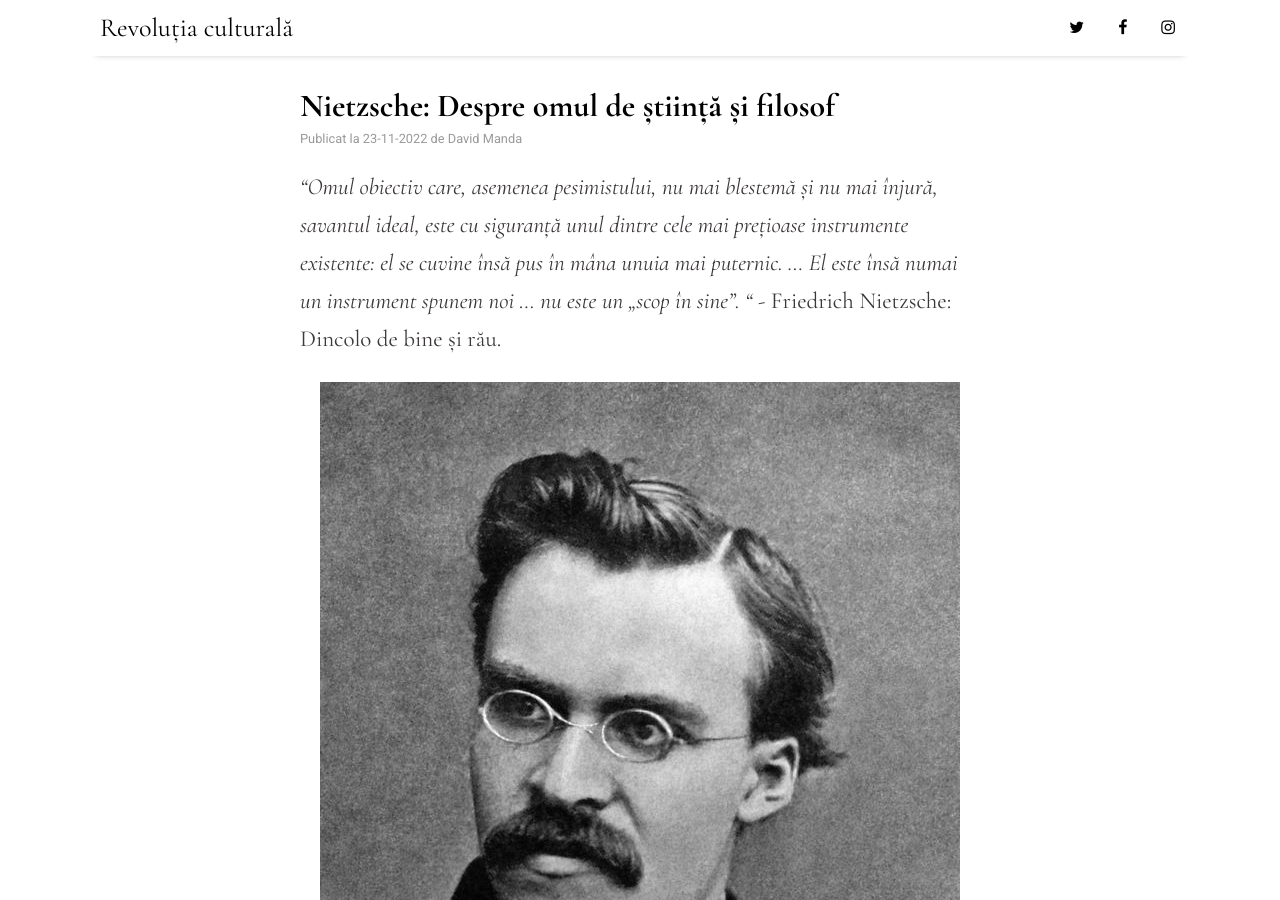
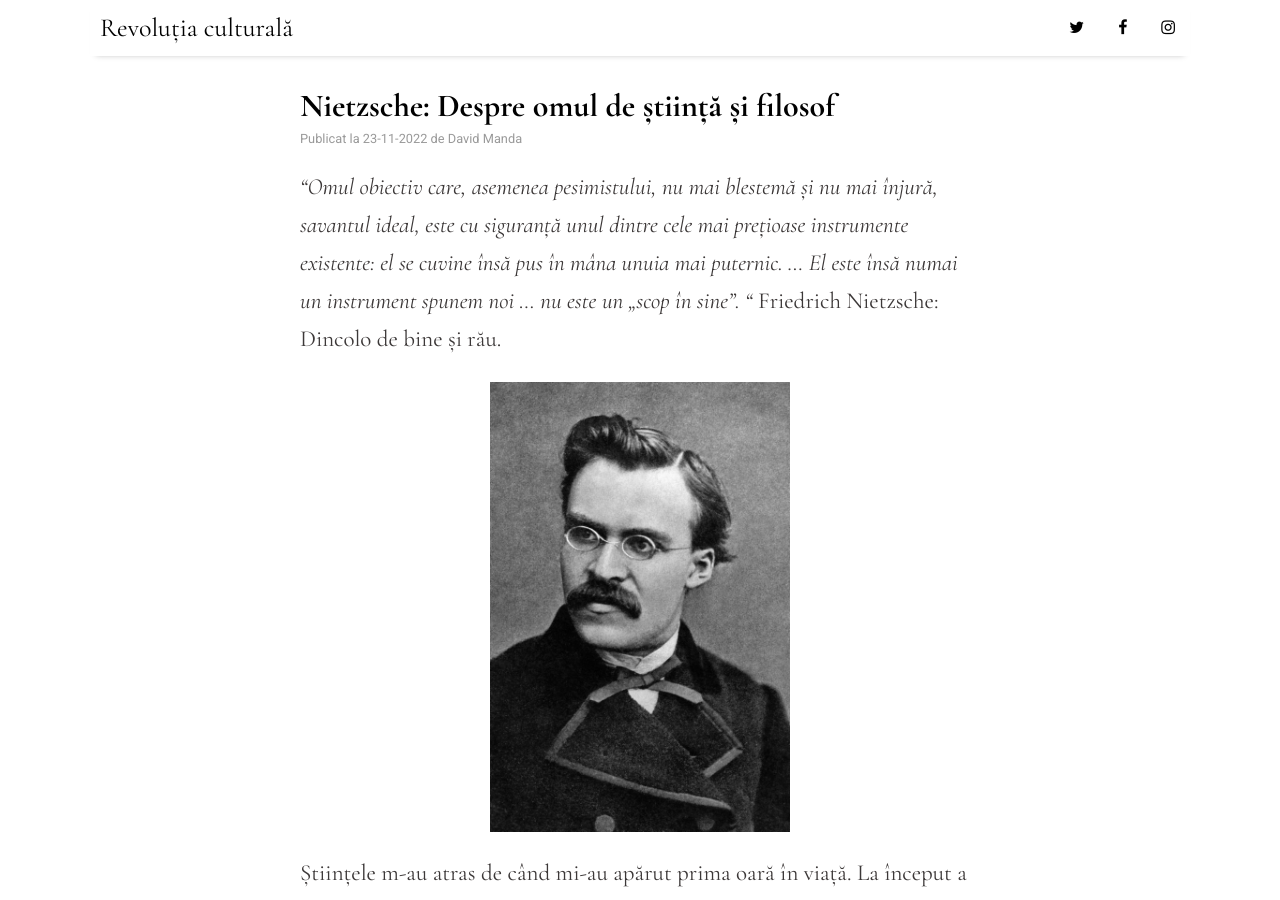
Before and after one commit to DavidManda/DavidManda.github.io, a Jekyll site: the page built from _posts/2022-11-23-Dincolo-de-bine-si-rau.md, in a window 1280 px wide and 900 px high. Built offline with Jekyll 4.4.1, drawn with Linux system fonts in a browser that asks for light colours; nearby versions of some CDN libraries.

Commit message:
change image size

```diff
--- a/_posts/2022-11-23-Dincolo-de-bine-si-rau.md
+++ b/_posts/2022-11-23-Dincolo-de-bine-si-rau.md
@@ -7,10 +7,11 @@ tags: [article]
 image: Friedrich-Wilhelm-Nietzsche-Author.jpeg
 ---
 
-_"Omul obiectiv care, asemenea pesimistului, nu mai blestemă și nu mai înjură, savantul ideal, este cu siguranță unul dintre cele mai prețioase instrumente existente: el se cuvine însă pus în mâna unuia mai puternic. ... El este însă numai un instrument spunem noi ... nu este un „scop în sine". "_ - Friedrich Nietzsche: Dincolo de bine și rău.
+_"Omul obiectiv care, asemenea pesimistului, nu mai blestemă și nu mai înjură, savantul ideal, este cu siguranță unul dintre cele mai prețioase instrumente existente: el se cuvine însă pus în mâna unuia mai puternic. ... El este însă numai un instrument spunem noi ... nu este un „scop în sine". "_
+Friedrich Nietzsche: Dincolo de bine și rău.
 
 <figure>
-  <img src="/assets/img/Nietzsche1869.jpeg" alt="drawing"/>
+  <img src="/assets/img/Nietzsche1869.jpeg" alt="drawing" height=450/>
 </figure>
 
 Științele m-au atras de când mi-au apărut prima oară în viață. La început a fost matematica, apoi fizica, biologia și în final informatica. Pe cea din urmă am ales să o studiez în continuare la facultate, gândindu-mă că voi continua o carieră în cercetare, voi descoperi lucruri noi și voi face lumea "un loc mai bun". Totuși, pe măsură ce învățam mai multe, mă maturizam și venea vremea să aleg ce parte specifică a informaticii o voi aprofunda pe viitor, devenea tot mai chinuitor gândul că îmi voi petrece o bună parte din viață devenind expert doar într-o arie sau două. Devenea tot mai neclar ce ar fi de folos oamenilor și cum va face alegera mea lumea să fie "un loc mai bun". Ce ne lipsește, cu adevărat, să merite o astfel de investiție? Și cum aș putea face eu această alegere măreață, având 21 de ani, încă dezmeticindu-mă pe lumea asta? Eu nu știu încă ce e bine pentru mine, cum pot să decid ce e bine și pentru alții?
@@ -34,7 +35,7 @@ _"Acestor cercetători le revine sarcina de a face ca tot ce s-a întâmplat și
 El vede filosoful ca fiind omul ce folosește toate aceste informații strânse de savant pentru a crea ceva nou. Pentru a face o decizie, a îndruma oamenii într-o anume direcție. Există astfel de oameni? Eu cred că da. Interpretarea mea pentru acest "filosof" este cât se poate de largă și îi include pe toți acei oameni minunați care își depășesc propriul lor domeniu, își adaugă experiența lor de viață și creează ceva ce noi toți putem folosi în viețile noastre. Astfel de oameni sunt: Gabor Maté, Brené Brown, Jordan Peterson, David Attenborough. Nu trebuie să fii de acord cu tot ce spun ei, și nici eu nu sunt, dar văd în ei această calitate. Văd în ei creatori de idei vaolorase ce se bazează pe edificiul științei, dar îl depășește.
 
 <figure>
-  <img src="/assets/img/Nietzsche.jpeg" alt="drawing"/>
+  <img src="/assets/img/Nietzsche.jpeg" alt="drawing" height=450/>
 </figure>
 
 Mai las aici câteva citate foarte interesante despre această temă, din aceeași carte. Pentru cei mai curioși.
```
